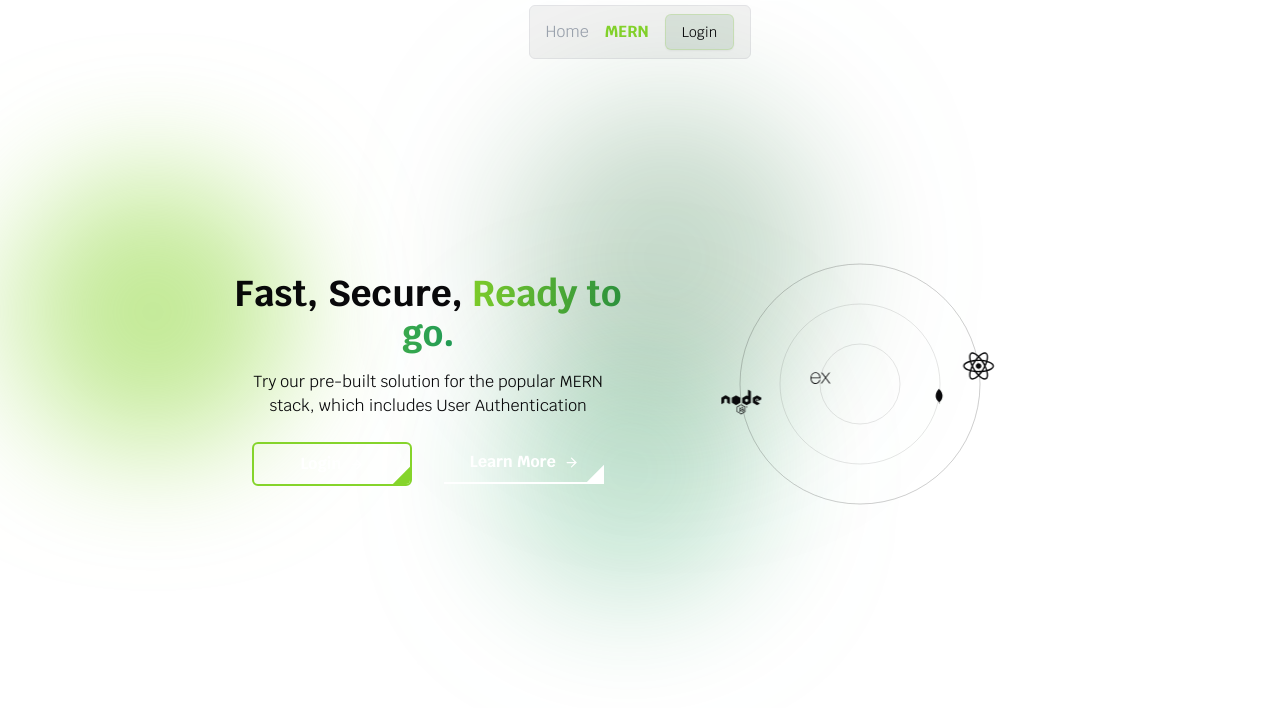
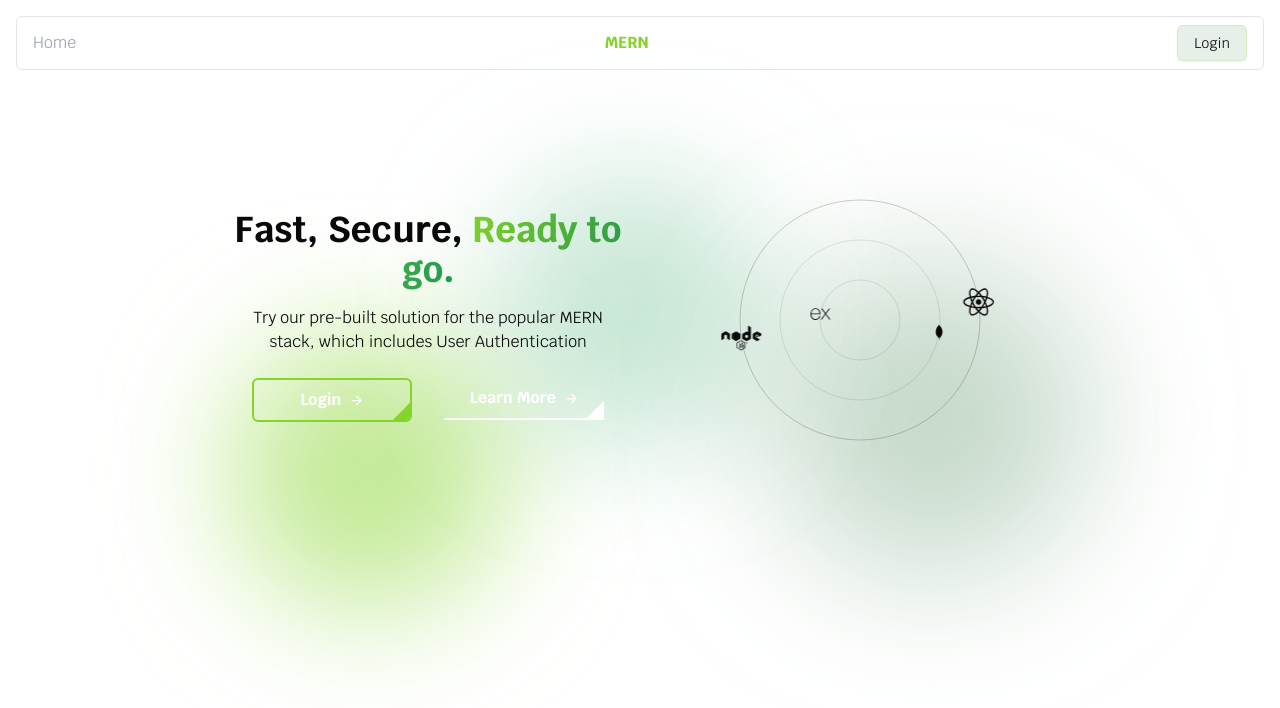
Before and after one commit to colinguinane1/Mongate-Front-End, a Next.js app: page / in a window 1280 px wide. Shown: the top 708 px of the page. Built offline with nearby package versions, Linux system fonts and the light colour scheme; no server answers; what tailwindcss-motion would draw is missing.

Commit message:
feat: add HeroSection component, update layout and header styles, and refactor logout button

```diff
--- a/app/layout.tsx
+++ b/app/layout.tsx
@@ -25,15 +25,17 @@ export default function RootLayout({
   children: React.ReactNode;
 }>) {
   return (
-    <html lang="en" className={krub.variable}> {/* Use the variable here */}
+    <html lang="en" className={krub.variable}>
+      {" "}
+      {/* Use the variable here */}
       <UserProvider>
         <ThemeProvider attribute="class" defaultTheme="system" enableSystem>
           <body
             className={`antialiased transition-colors duration-300 ${krub.className}`}
           >
-            <Header/>
+            <Header />
             <Toaster position="top-center" />
-            <div className="">{children}</div>
+            <div className="pt-20">{children}</div>
           </body>
         </ThemeProvider>
       </UserProvider>
--- a/app/page.tsx
+++ b/app/page.tsx
@@ -1,5 +1,6 @@
 "use client";
 
+import HeroSection from "@/components/home/hero-section";
 import { OrbitingCirclesHome } from "@/components/ui/animated-circles";
 import { Button } from "@/components/ui/button";
 import CAnimatedButton from "@/components/ui/c-animated-button";
@@ -10,37 +11,8 @@ import Link from "next/link";
 export default function Home() {
   return (
     <div className="grid place-content-center h-[40vh] ">
-      <div className="md:flex mt-80 motion-preset-blur-down-lg md:flex-row-reverse flex-col items-center justify-center gap-4 w-full max-w-6xl">
-        <div className="absolute top-40 left-4 w-72 h-72 bg-primary rounded-full mix-blend-multiply filter blur-3xl opacity-50 animate-blob "></div>
-        <div className="absolute top-80  w-72 h-72 bg-accent rounded-full mix-blend-multiply filter blur-3xl opacity-25 animate-blob animation-delay-2000"></div>
-        <div className="absolute -bottom-8 top-40 w-72 h-72 bg-secondary rounded-full mix-blend-multiply filter blur-3xl opacity-25 animate-blob animation-delay-4000"></div>
-        {/* <div className="absolute z-[-1] w-screen top-0 left-0 h-screen bg-gradient-to-b from-background to-primary/10 from-50% md:from-80% blur"></div> */}
-
-        <div className="flex items-center justify-center w-full ">
-          <OrbitingCirclesHome />
-        </div>
-
-        <div className="flex flex-col items-center justify-center bg-transparent gap-4  p-4 w-full max-w-lg">
-          <h1 className="text-4xl font-bold text-center">
-            Fast, Secure,{" "}
-            <span className="bg-gradient-to-r from-primary to-accent bg-clip-text text-transparent">
-              Ready to go.
-            </span>
-          </h1>{" "}
-          <p className="text-center">
-            Try our pre-built solution for the popular MERN stack, which
-            includes User Authentication
-          </p>
-          <div className="flex gap-4 md:flex-row flex-col">
-            <Link href="/login">
-              {" "}
-              <CAnimatedButton>Login </CAnimatedButton>
-            </Link>
-
-            <CAnimatedButtonOutline>Learn More</CAnimatedButtonOutline>
-          </div>
-        </div>
-      </div>
+      <HeroSection />
+      <div></div>
     </div>
   );
 }
--- a/components/LogOutButton.tsx
+++ b/components/LogOutButton.tsx
@@ -5,17 +5,11 @@ const LogoutButton = () => {
   const { setUser } = useUser();
 
   const clearLocalStorage = () => {
-    const difficulties = [
-      "easy",
-      "medium",
-      "hard",
-      "very hard",
-      "impossible",
-    ];
+    const difficulties = ["easy", "medium", "hard", "very hard", "impossible"];
     difficulties.forEach((difficulty) => {
       localStorage.removeItem(difficulty);
     });
-  }
+  };
 
   const handleLogout = () => {
     localStorage.removeItem("token");
@@ -24,10 +18,7 @@ const LogoutButton = () => {
   };
 
   return (
-    <Button
-      className="bg-red-500   z-10 w-full max-w-2xl"
-      onClick={handleLogout}
-    >
+    <Button variant={"destructive"} onClick={handleLogout}>
       Logout
     </Button>
   );
--- /dev/null
+++ b/components/home/hero-section.tsx
@@ -0,0 +1,39 @@
+import { OrbitingCirclesHome } from "../ui/animated-circles";
+import CAnimatedButton from "../ui/c-animated-button";
+import CAnimatedButtonOutline from "../ui/c-animated-button-outline";
+import Link from "next/link";
+
+export default function HeroSection() {
+  return (
+    <div className="md:flex relative md:mt-40 mt-80 motion-preset-blur-down-lg md:flex-row-reverse flex-col items-center justify-center gap-4 w-full max-w-6xl">
+      <div className="absolute top-40 left-4 w-72 h-72 bg-primary rounded-full mix-blend-multiply filter blur-3xl opacity-50 animate-blob "></div>
+      <div className="absolute top-80 md:top-0  w-72 h-72 bg-accent rounded-full mix-blend-multiply filter blur-3xl opacity-25 animate-blob animation-delay-2000"></div>
+      <div className="absolute -bottom-8 md:right-4 top-40 w-72 h-72 bg-secondary rounded-full mix-blend-multiply filter blur-3xl opacity-25 animate-blob animation-delay-4000"></div>
+
+      <div className="flex items-center justify-center w-full ">
+        <OrbitingCirclesHome />
+      </div>
+
+      <div className="flex flex-col items-center justify-center bg-transparent gap-4  p-4 w-full max-w-lg">
+        <h1 className="text-4xl font-bold text-center">
+          Fast, Secure,{" "}
+          <span className="bg-gradient-to-r from-primary to-accent bg-clip-text text-transparent">
+            Ready to go.
+          </span>
+        </h1>{" "}
+        <p className="text-center">
+          Try our pre-built solution for the popular MERN stack, which includes
+          User Authentication
+        </p>
+        <div className="flex gap-4 md:flex-row flex-col">
+          <Link href="/login">
+            {" "}
+            <CAnimatedButton>Login </CAnimatedButton>
+          </Link>
+
+          <CAnimatedButtonOutline>Learn More</CAnimatedButtonOutline>
+        </div>
+      </div>
+    </div>
+  );
+}
--- a/components/login.tsx
+++ b/components/login.tsx
@@ -114,6 +114,7 @@ export default function Login() {
         </div>
         <Button
           type="submit"
+          variant={"outline"}
           className="w-full flex items-center justify-center"
           disabled={loading}
         >
--- a/components/ui/header.tsx
+++ b/components/ui/header.tsx
@@ -7,8 +7,8 @@ import LogoutButton from "../LogOutButton";
 export default function Header() {
   const { user } = useUser();
   return (
-    <header className="grid place-content-center h-16 w-screen">
-      <div className="bg-card p-2 px-4 flex w-full   justify-center motion-preset-blur-down-lg items-center gap-4 rounded-md border">
+    <header className="flex items-center justify-center fixed p-4 w-screen">
+      <div className=" backdrop-blur-3xl p-2 px-4 flex w-full justify-between motion-preset-blur-down-lg items-center gap-4 rounded-md border">
         <Link className="text-gray-400" href="/">
           Home
         </Link>
```
